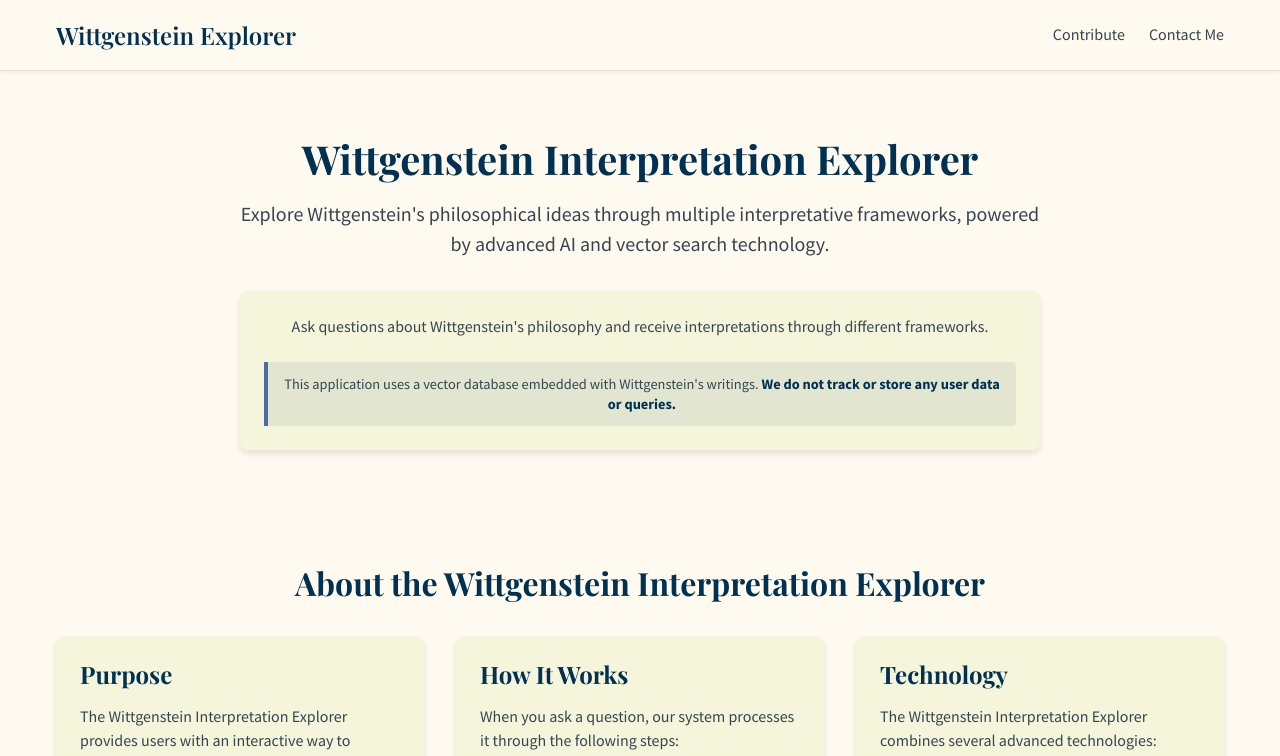
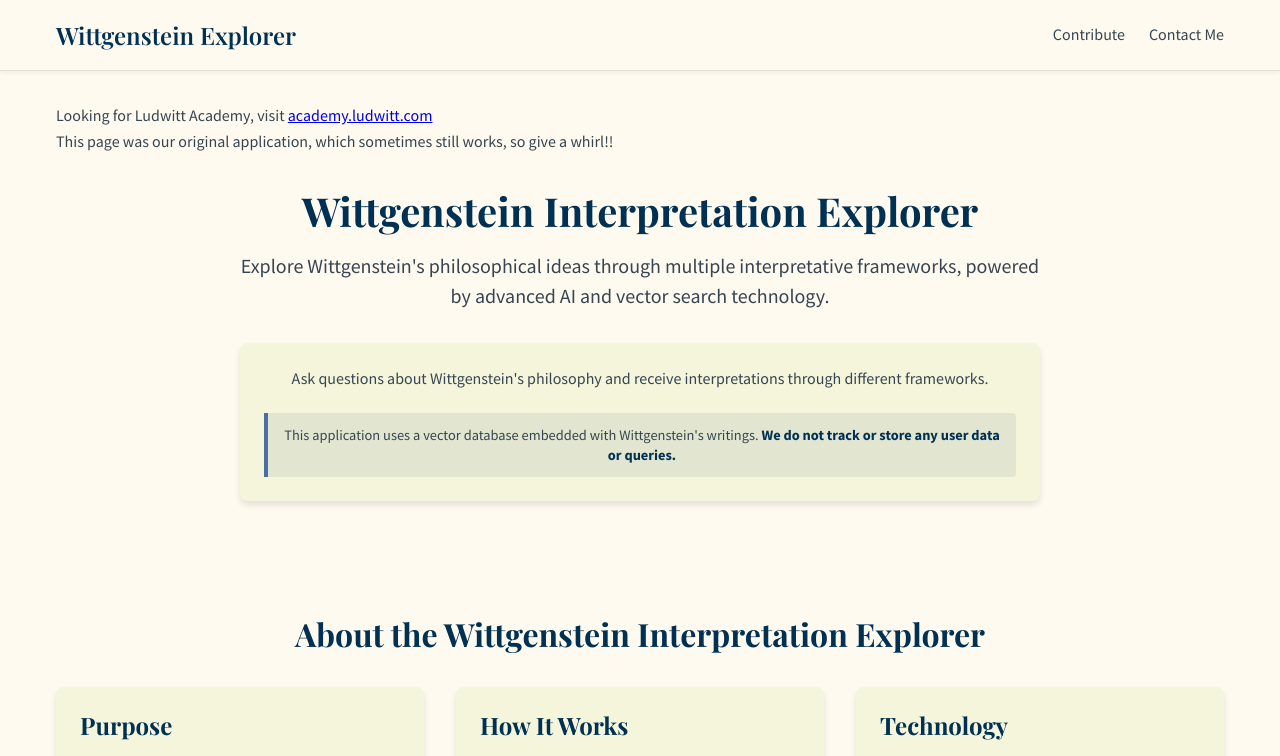
Before and after one commit to rogerHuntGauntlet/witt-app, a Next.js app: page / in a window 1280 px wide. Shown: the top 756 px of the page. Built offline with nearby package versions, Linux system fonts and the light colour scheme.

Commit message:
Update index.tsx

```diff
--- a/src/pages/index.tsx
+++ b/src/pages/index.tsx
@@ -22,6 +22,15 @@ export default function Home() {
       </Head>
 
       <Layout>
+        <header className={styles.header}>
+          <p>
+            Looking for Ludwitt Academy, visit{' '}
+            <a href="https://academy.ludwitt.com" target="_blank" rel="noopener noreferrer">
+              academy.ludwitt.com
+            </a>
+          </p>
+          <p>This page was our original application, which sometimes still works, so give a whirl!!</p>
+        </header>
         <section className={styles.heroSection}>
           <h1 className={styles.title}>Wittgenstein Interpretation Explorer</h1>
           <p className={styles.description}>
```
